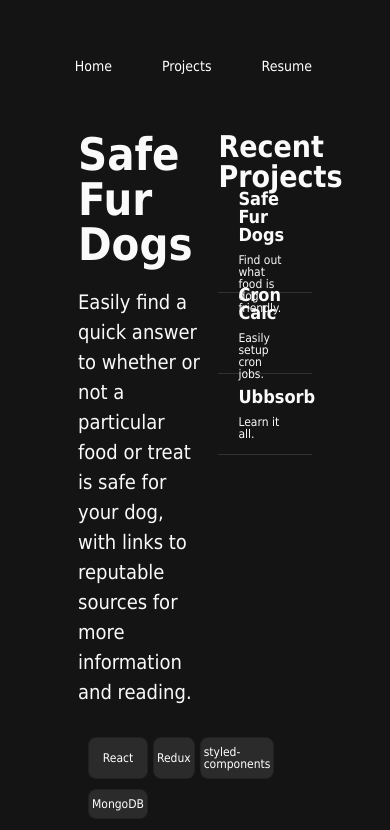
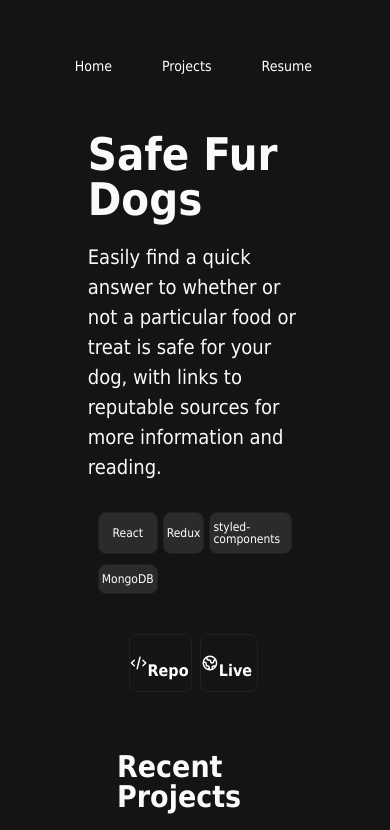
Before and after one commit to alex-lc/portfolio-next, a Next.js app: page /projects in a window 390 px wide. Shown: the top 830 px of the page. Built offline with nearby package versions, Linux system fonts and the light colour scheme.

Commit message:
Berginning mobile responsiveness and styling on projects page.

```diff
--- a/components/projects/project-list.js
+++ b/components/projects/project-list.js
@@ -17,6 +17,10 @@ export default ProjectList
 
 const ProjectListContainer = styled.div`
     width: 40%;
+
+    @media (max-width: 800px) {
+        margin-top: 5rem;
+    }
 `
 
 const ListHeading = styled.h2`
--- a/pages/projects/index.js
+++ b/pages/projects/index.js
@@ -61,4 +61,15 @@ const ProjectsContainer = styled.section`
     height: 80vh;
     display: flex;
     justify-content: space-between;
+
+    @media (max-width: 1000px) {
+        width: 80%;
+    }
+
+    @media(max-width: 800px) {
+        margin-top: 5rem;
+        width: 100%;
+        flex-direction: column;
+        align-items: center;
+    }
 `
```
